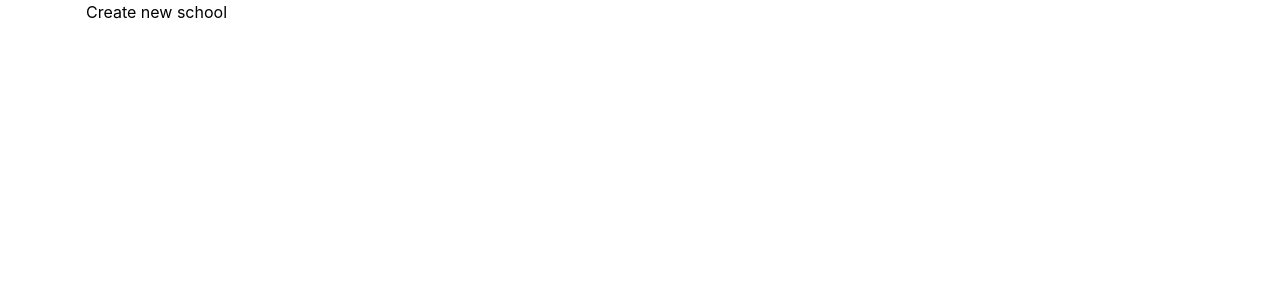
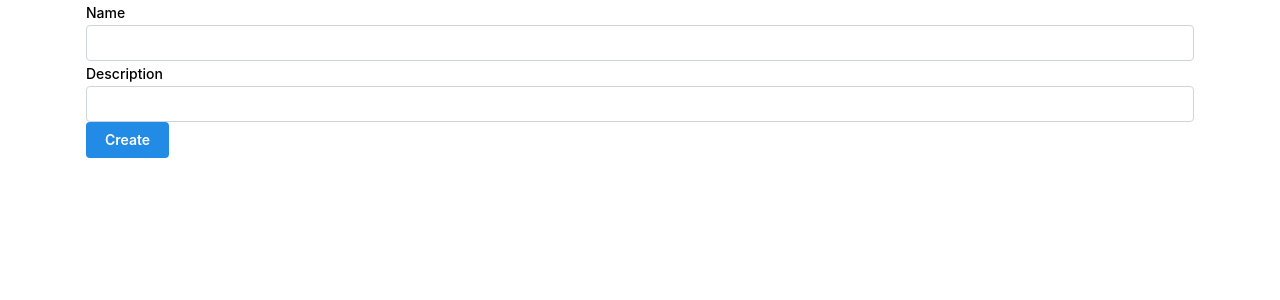
Before and after one commit to rickythedeveloper/flight-school, a Next.js app: page /school/new in a window 1280 px wide. Shown: the top 300 px of the page. Built offline with nearby package versions, Linux system fonts and the light colour scheme.

Commit message:
Create school form

```diff
--- a/src/app/@modal/(.)school/new/page.tsx
+++ b/src/app/@modal/(.)school/new/page.tsx
@@ -2,6 +2,7 @@
 
 import type { ReactElement } from "react";
 import { useRouter } from "next/navigation";
+import { CreateSchoolForm } from "../../../../composites/CreateSchoolForm";
 import { Modal } from "@/components/Modal";
 
 export default function Page(): ReactElement {
@@ -15,7 +16,7 @@ export default function Page(): ReactElement {
       }}
       title={"Create new school"}
     >
-      helloooo
+      <CreateSchoolForm />
     </Modal>
   );
 }
--- a/src/app/school/new/page.tsx
+++ b/src/app/school/new/page.tsx
@@ -1,5 +1,6 @@
 import type { ReactElement } from "react";
+import { CreateSchoolForm } from "@/composites/CreateSchoolForm";
 
 export default function Page(): ReactElement {
-  return <>Create new school</>;
+  return <CreateSchoolForm />;
 }
--- a/src/components/Form/index.tsx
+++ b/src/components/Form/index.tsx
@@ -4,19 +4,24 @@ import type { FormDefinition, FormStateBase } from "@/hooks/useForm";
 
 interface FormProp<FormValue extends FormStateBase> {
   children: ReactNode;
-  form: FormDefinition<FormValue>;
+  formDefinition: FormDefinition<FormValue>;
   submitButtonTitle: string;
-  onSubmit: (formValue: FormValue) => void;
+  submit: (formValue: FormValue) => void;
 }
 
 export const Form = <FormValue extends FormStateBase>({
   children,
-  form,
+  formDefinition,
   submitButtonTitle,
-  onSubmit,
+  submit,
 }: FormProp<FormValue>): ReactElement => {
   return (
-    <form onSubmit={() => form.onSubmitPressed(onSubmit)}>
+    <form
+      onSubmit={(event) => {
+        event.preventDefault();
+        formDefinition.onSubmitPressed(submit);
+      }}
+    >
       {children}
       <FormButton title={submitButtonTitle} disabled={false} />
     </form>
--- /dev/null
+++ b/src/composites/CreateSchoolForm/index.tsx
@@ -0,0 +1,35 @@
+import type { ReactElement } from "react";
+import { useCallback } from "react";
+import { Form } from "@/components/Form";
+import type { CreateSchoolFormValue } from "@/forms/useCreateSchoolForm";
+import { useCreateSchoolForm } from "@/forms/useCreateSchoolForm";
+import { TextField } from "@/components/inputs/textInputs/TextField";
+
+export const CreateSchoolForm = (): ReactElement => {
+  const createSchoolForm = useCreateSchoolForm();
+  const { formState, updateField } = createSchoolForm;
+
+  const createSchool = useCallback((formValue: CreateSchoolFormValue) => {
+    // TODO
+    console.log(formValue);
+  }, []);
+
+  return (
+    <Form
+      formDefinition={createSchoolForm}
+      submitButtonTitle={"Create"}
+      submit={createSchool}
+    >
+      <TextField
+        label={"Name"}
+        value={formState.name}
+        setValue={(newValue) => updateField("name", newValue)}
+      />
+      <TextField
+        label={"Description"}
+        value={formState.description}
+        setValue={(newValue) => updateField("description", newValue)}
+      />
+    </Form>
+  );
+};
--- /dev/null
+++ b/src/forms/useCreateSchoolForm.ts
@@ -0,0 +1,27 @@
+import type { FormDefinition } from "@/hooks/useForm";
+import { useForm } from "@/hooks/useForm";
+
+export type CreateSchoolFormValue = {
+  name: string;
+  description: string;
+};
+
+export const useCreateSchoolForm =
+  (): FormDefinition<CreateSchoolFormValue> => {
+    return useForm<CreateSchoolFormValue>(
+      {
+        name: "",
+        description: "",
+      },
+      {
+        name: {
+          isValid: (value) => value.length > 0,
+          errorMessage: "School name cannot be empty",
+        },
+        description: {
+          isValid: (value) => value.length > 0,
+          errorMessage: "School description cannot be empty",
+        },
+      },
+    );
+  };
```
Also changed, not shown: .eslintrc.cjs.
